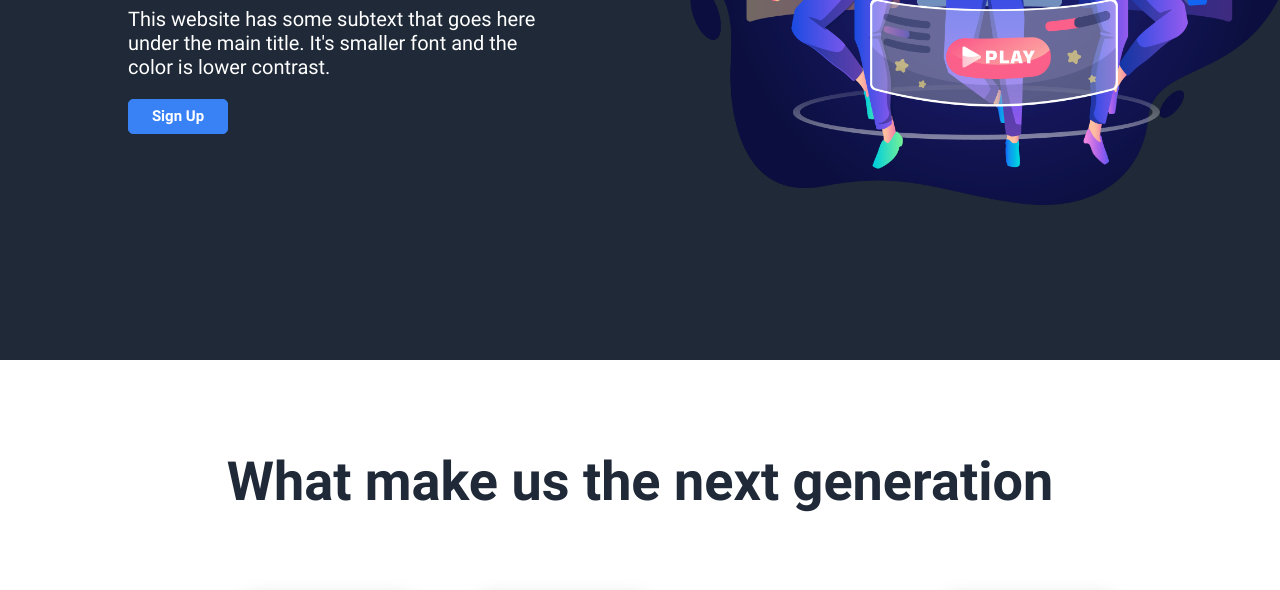
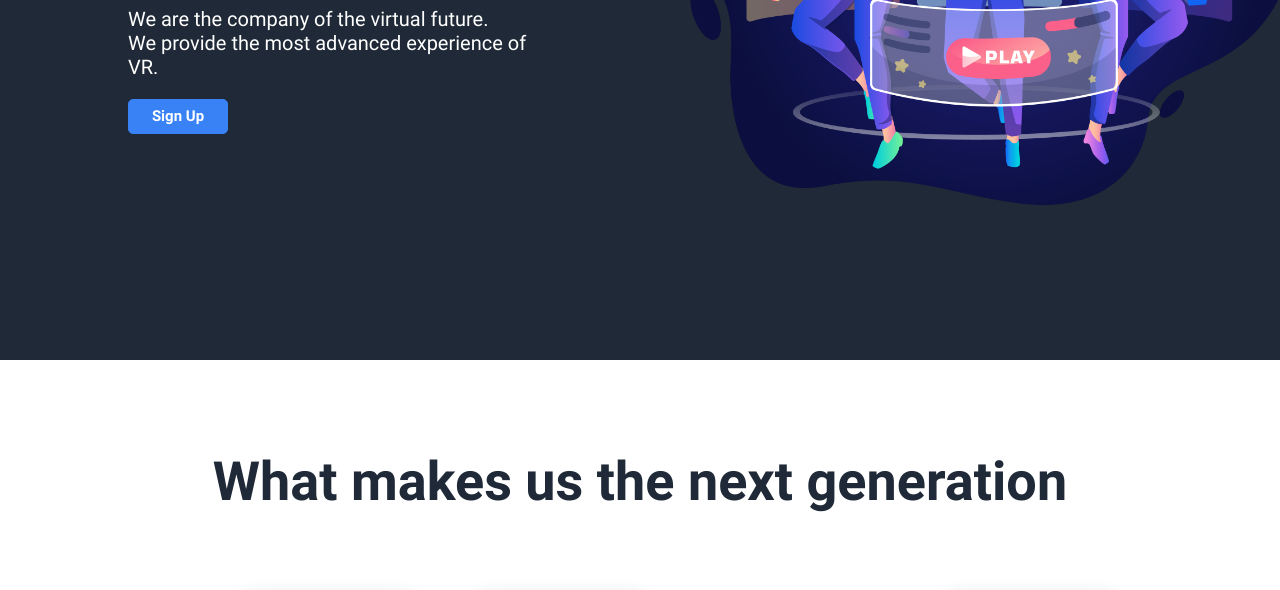
Before and after one commit to gabrielelaico/CSS-Website, a plain HTML site: page index.html in a window 1280 px wide. Shown: the part 516-1106 px from the top of the page. Drawn offline with Linux system fonts and the light colour scheme.

Commit message:
Update title

```diff
--- a/index.html
+++ b/index.html
@@ -24,8 +24,8 @@
                 VIRTUAL REALITY NEXT-LEVEL
             </h1>
             <p class="main-p">
-                This website has some subtext that goes here under the main title.
-                It's smaller font and the color is lower contrast.
+                We are the company of the virtual future. <br>
+                We provide the most advanced experience of VR.
             </p>
             <button class="first-button" type="button">Sign Up</button>
         </div>
@@ -36,7 +36,7 @@
     <section class="information">
         <div class="h2">
             <h2>
-                What make us the next generation
+                What makes us the next generation
             </h2>
         </div>
         <aside>
```
